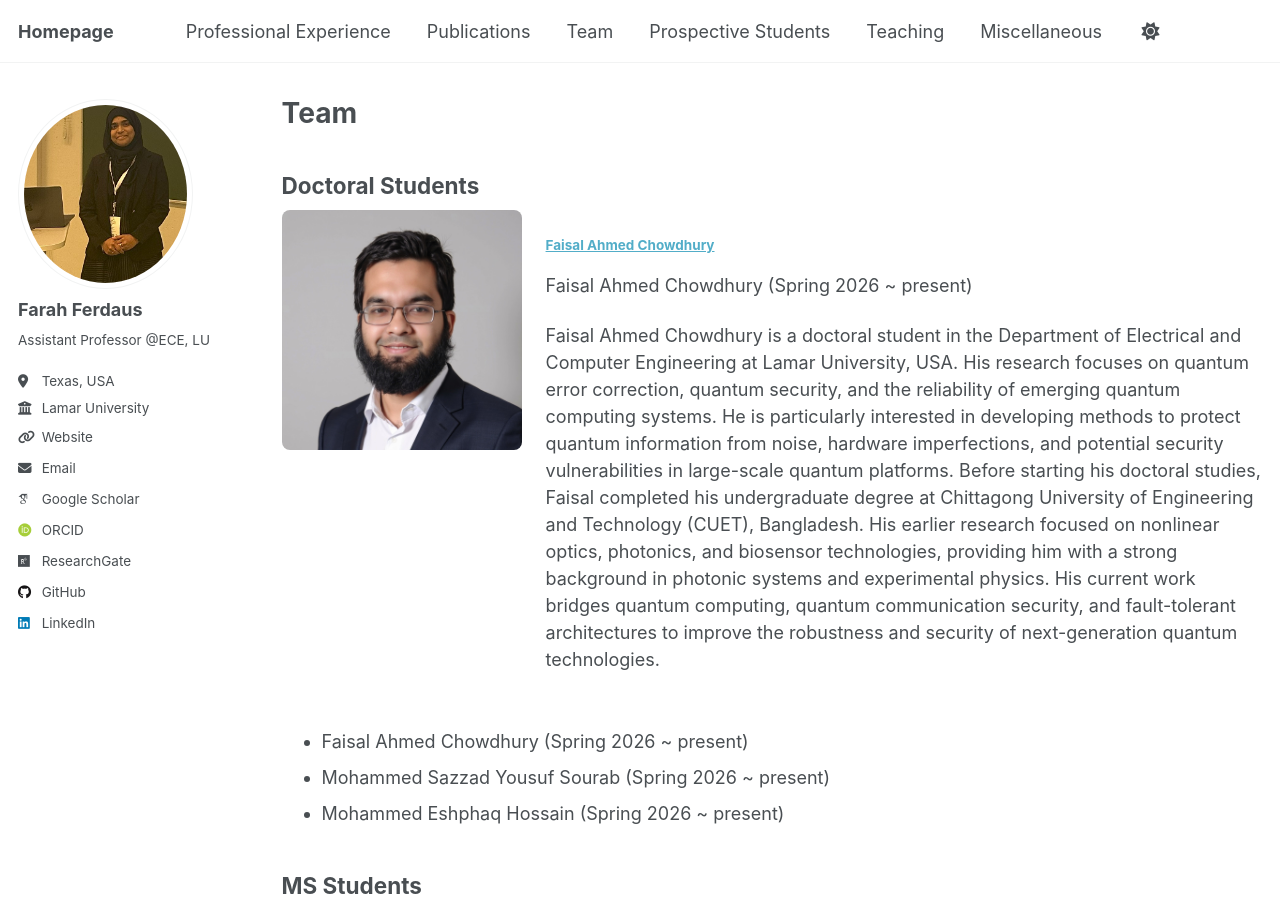
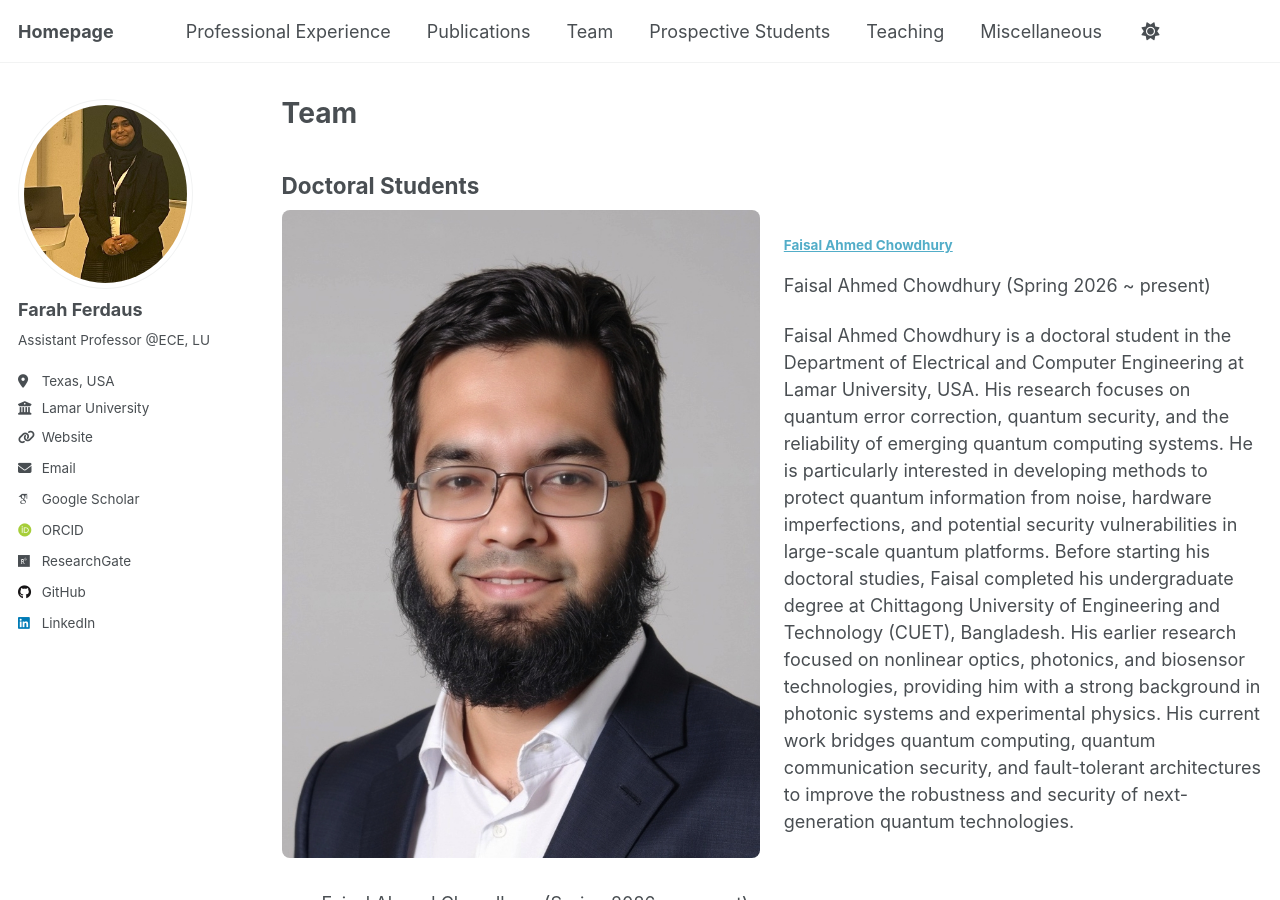
Before and after one commit to fferdaus/fferdaus.github.io, a Jekyll site: the page built from _pages/team.md, in a window 1280 px wide and 900 px high. Built offline with Jekyll 4.4.1, drawn with Linux system fonts in a browser that asks for light colours; some web fonts are replaced.

Commit message:
Update team.md

```diff
--- a/_pages/team.md
+++ b/_pages/team.md
@@ -60,17 +60,17 @@ redirect_from:
   </tr>
 </table>
 -->
-<div style="display: flex; align-items: flex-start; gap: 24px; margin-bottom: 32px;">
+<div style="display: grid; grid-template-columns: 1fr 1fr; gap: 24px; margin-bottom: 32px; align-items: center;">
   <img src="{{ site.baseurl }}/images/Faisal.jpeg"
-       style="width: 240px; height: 240px; object-fit: cover; border-radius: 8px; flex-shrink: 0;"
+       style="width: 100%; height: 100%; object-fit: cover; border-radius: 8px; display: block;"
        alt="Faisal Ahmed Chowdhury"/>
   <div>
-    <h4><a href="https://www.linkedin.com/in//">Faisal Ahmed Chowdhury </a></h4>
+    <h4><a href="https://www.linkedin.com/in//">Faisal Ahmed Chowdhury</a></h4>
     <p>Faisal Ahmed Chowdhury (Spring 2026 ~ present)</p>
     <p>Faisal Ahmed Chowdhury is a doctoral student in the Department of Electrical and Computer Engineering at Lamar University, USA. His research focuses on quantum error correction, quantum security, and the reliability of emerging quantum computing systems. He is particularly interested in developing methods to protect quantum information from noise, hardware imperfections, and potential security vulnerabilities in large-scale quantum platforms.
-Before starting his doctoral studies, Faisal completed his undergraduate degree at Chittagong University of Engineering and Technology (CUET), Bangladesh. His earlier research focused on nonlinear optics, photonics, and biosensor technologies, providing him with a strong background in photonic systems and experimental physics.
-His current work bridges quantum computing, quantum communication security, and fault-tolerant architectures to improve the robustness and security of next-generation quantum technologies.
-</p>
+    Before starting his doctoral studies, Faisal completed his undergraduate degree at Chittagong University of Engineering and Technology (CUET), Bangladesh. His earlier research focused on nonlinear optics, photonics, and biosensor technologies, providing him with a strong background in photonic systems and experimental physics.
+    His current work bridges quantum computing, quantum communication security, and fault-tolerant architectures to improve the robustness and security of next-generation quantum technologies.
+    </p>
   </div>
 </div>
 
```
